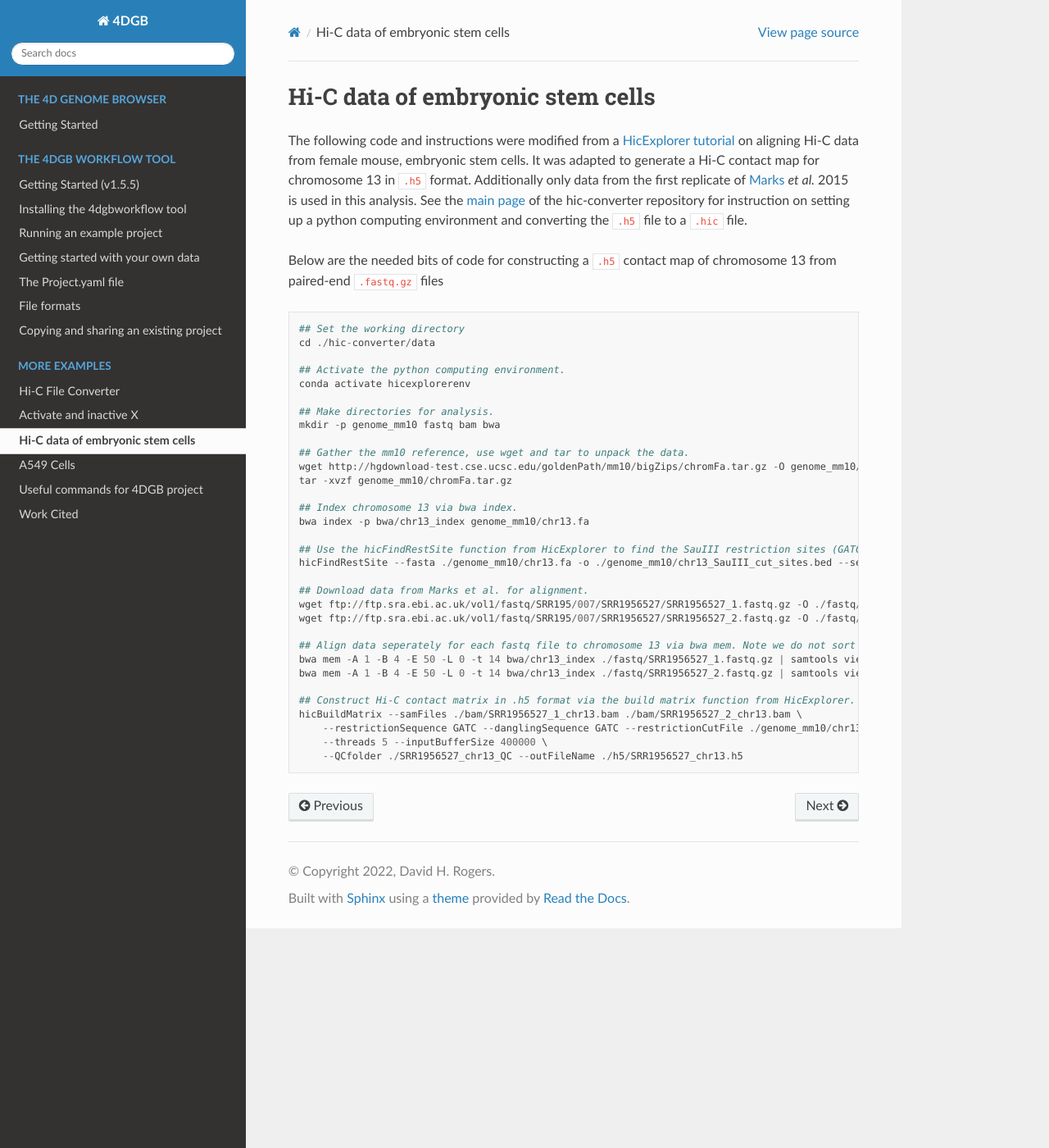
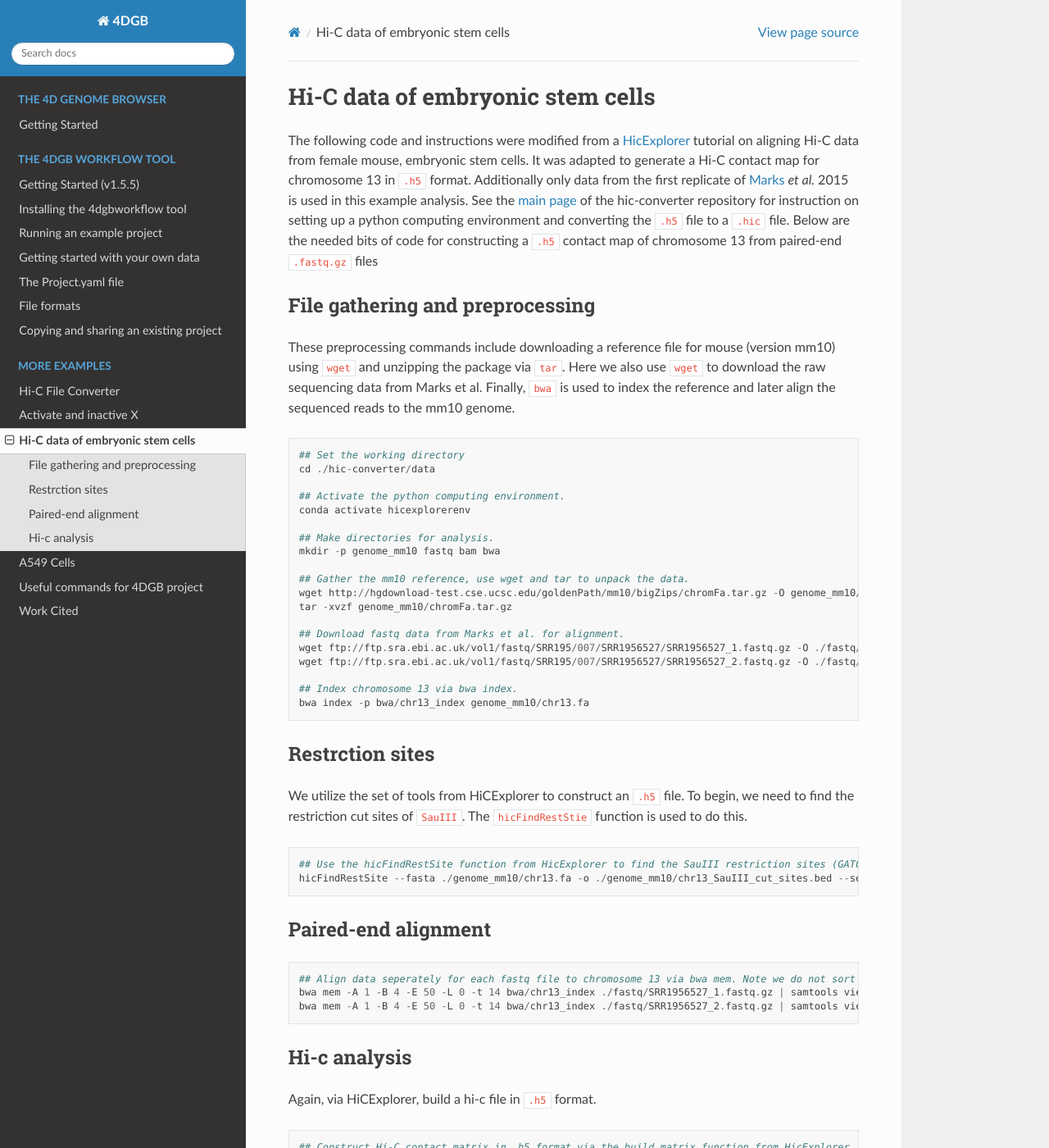
Before and after one commit to 4DGB/4dgb-readthedocs, a Sphinx documentation site: the page built from docs/scripts/embryo.rst, in a window 1280 px wide and 1400 px high. Shown: the whole window at 82% size. Built offline with Sphinx 7.4.7 and the Read the Docs theme 2.0.0, drawn with Linux system fonts in a browser that asks for light colours.

Commit message:
Made edits and debugged .rst files.

```diff
--- a/docs/scripts/embryo.rst
+++ b/docs/scripts/embryo.rst
@@ -1,9 +1,18 @@
 Hi-C data of embryonic stem cells
 =================================
 
-The following code and instructions were modified from a `HicExplorer tutorial <https://hicexplorer.readthedocs.io/en/latest/content/mES-HiC_analysis.html>`_ on aligning Hi-C data from female mouse, embryonic stem cells. It was adapted to generate a Hi-C contact map for chromosome 13 in ``.h5`` format. Additionally only data from the first replicate of `Marks <https://genomebiology.biomedcentral.com/articles/10.1186/s13059-015-0698-x>`_ *et al.* 2015 is used in this analysis. See the `main page <https://github.com/4DGB/hic-converter>`_ of the hic-converter repository for instruction on setting up a python computing environment and converting the ``.h5`` file to a ``.hic`` file.
+The following code and instructions were modified from a `HicExplorer <https://hicexplorer.readthedocs.io/en/latest/content/mES-HiC_analysis.html>`_ tutorial on aligning Hi-C data from female mouse, embryonic stem cells.
+It was adapted to generate a Hi-C contact map for chromosome 13 in ``.h5`` format.
+Additionally only data from the first replicate of `Marks <https://genomebiology.biomedcentral.com/articles/10.1186/s13059-015-0698-x>`_ *et al.* 2015 is used in this example analysis.
+See the `main page <https://github.com/4DGB/hic-converter>`_ of the hic-converter repository for instruction on setting up a python computing environment and converting the ``.h5`` file to a ``.hic`` file.
+Below are the needed bits of code for constructing a ``.h5`` contact map of chromosome 13 from paired-end ``.fastq.gz`` files
 
-Below are the needed bits of code for constructing a ``.h5`` contact map of chromosome 13 from paired-end ``.fastq.gz`` files
+File gathering and preprocessing
+--------------------------------
+
+These preprocessing commands include downloading a reference file for mouse (version mm10) using ``wget`` and unzipping the package via ``tar``.
+Here we also use ``wget`` to download the raw sequencing data from Marks et al.
+Finally, ``bwa`` is used to index the reference and later align the sequenced reads to the mm10 genome.
 
 .. code-block::
 
@@ -20,19 +29,40 @@ Below are the needed bits of code for constructing a ``.h5`` contact map of chro
     wget http://hgdownload-test.cse.ucsc.edu/goldenPath/mm10/bigZips/chromFa.tar.gz -O genome_mm10/chromFa.tar.gz
     tar -xvzf genome_mm10/chromFa.tar.gz
 
+    ## Download fastq data from Marks et al. for alignment.
+    wget ftp://ftp.sra.ebi.ac.uk/vol1/fastq/SRR195/007/SRR1956527/SRR1956527_1.fastq.gz -O ./fastq/SRR1956527_1.fastq.gz
+    wget ftp://ftp.sra.ebi.ac.uk/vol1/fastq/SRR195/007/SRR1956527/SRR1956527_2.fastq.gz -O ./fastq/SRR1956527_2.fastq.gz
+
     ## Index chromosome 13 via bwa index.
     bwa index -p bwa/chr13_index genome_mm10/chr13.fa
+
+Restrction sites
+----------------
+
+We utilize the set of tools from HiCExplorer to construct an ``.h5`` file.
+To begin, we need to find the restriction cut sites of ``SauIII``.
+The ``hicFindRestStie`` function is used to do this.
+
+.. code-block::
 
     ## Use the hicFindRestSite function from HicExplorer to find the SauIII restriction sites (GATC) across the mm10 genome.
     hicFindRestSite --fasta ./genome_mm10/chr13.fa -o ./genome_mm10/chr13_SauIII_cut_sites.bed --searchPattern GATC
 
-    ## Download data from Marks et al. for alignment.
-    wget ftp://ftp.sra.ebi.ac.uk/vol1/fastq/SRR195/007/SRR1956527/SRR1956527_1.fastq.gz -O ./fastq/SRR1956527_1.fastq.gz
-    wget ftp://ftp.sra.ebi.ac.uk/vol1/fastq/SRR195/007/SRR1956527/SRR1956527_2.fastq.gz -O ./fastq/SRR1956527_2.fastq.gz
+Paired-end alignment
+--------------------
+
+.. code-block::
 
     ## Align data seperately for each fastq file to chromosome 13 via bwa mem. Note we do not sort or filter the output bam files.
     bwa mem -A 1 -B 4 -E 50 -L 0 -t 14 bwa/chr13_index ./fastq/SRR1956527_1.fastq.gz | samtools view -Shb - > ./bam/SRR1956527_1_chr13.bam
     bwa mem -A 1 -B 4 -E 50 -L 0 -t 14 bwa/chr13_index ./fastq/SRR1956527_2.fastq.gz | samtools view -Shb - > ./bam/SRR1956527_2_chr13.bam
+
+Hi-c analysis
+-------------
+
+Again, via HiCExplorer, build a hi-c file in ``.h5`` format.
+
+.. code-block::
 
     ## Construct Hi-C contact matrix in .h5 format via the build matrix function from HicExplorer.
     hicBuildMatrix --samFiles ./bam/SRR1956527_1_chr13.bam ./bam/SRR1956527_2_chr13.bam \
--- a/docs/scripts/hic-converter.rst
+++ b/docs/scripts/hic-converter.rst
@@ -50,7 +50,7 @@ Scripts here were developed using juicer version 1.22.01. The jar file of these
 Example usage
 -------------
 
-Converting contact matrix from HiCExplorer as an ``.h5`` file to a contact matrix with .hic
+Converting contact matrix from HiCExplorer as an ``.h5`` file to a ``.hic`` contact matrix
 
 .. code-block::
 
```
Also changed, not shown: docs/scripts/a549.rst (+21 -4 lines).
